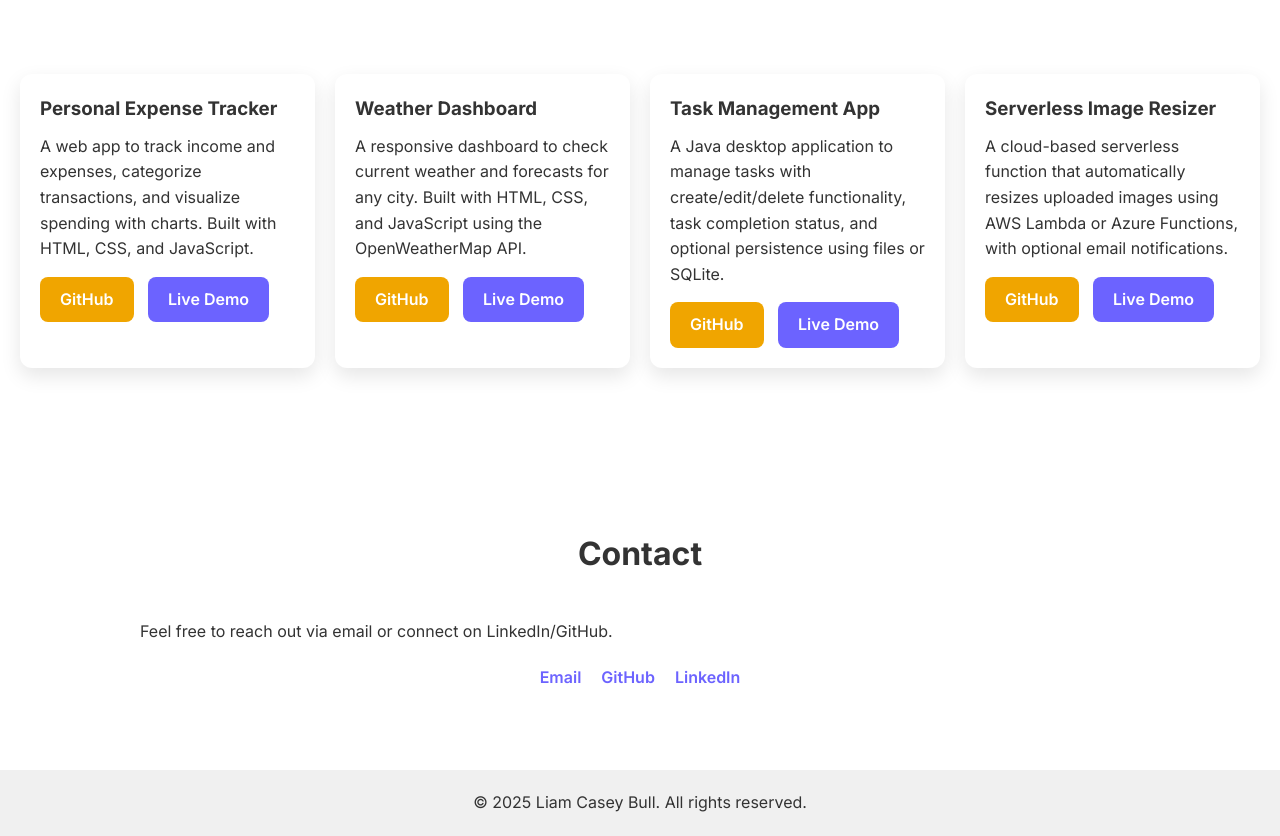
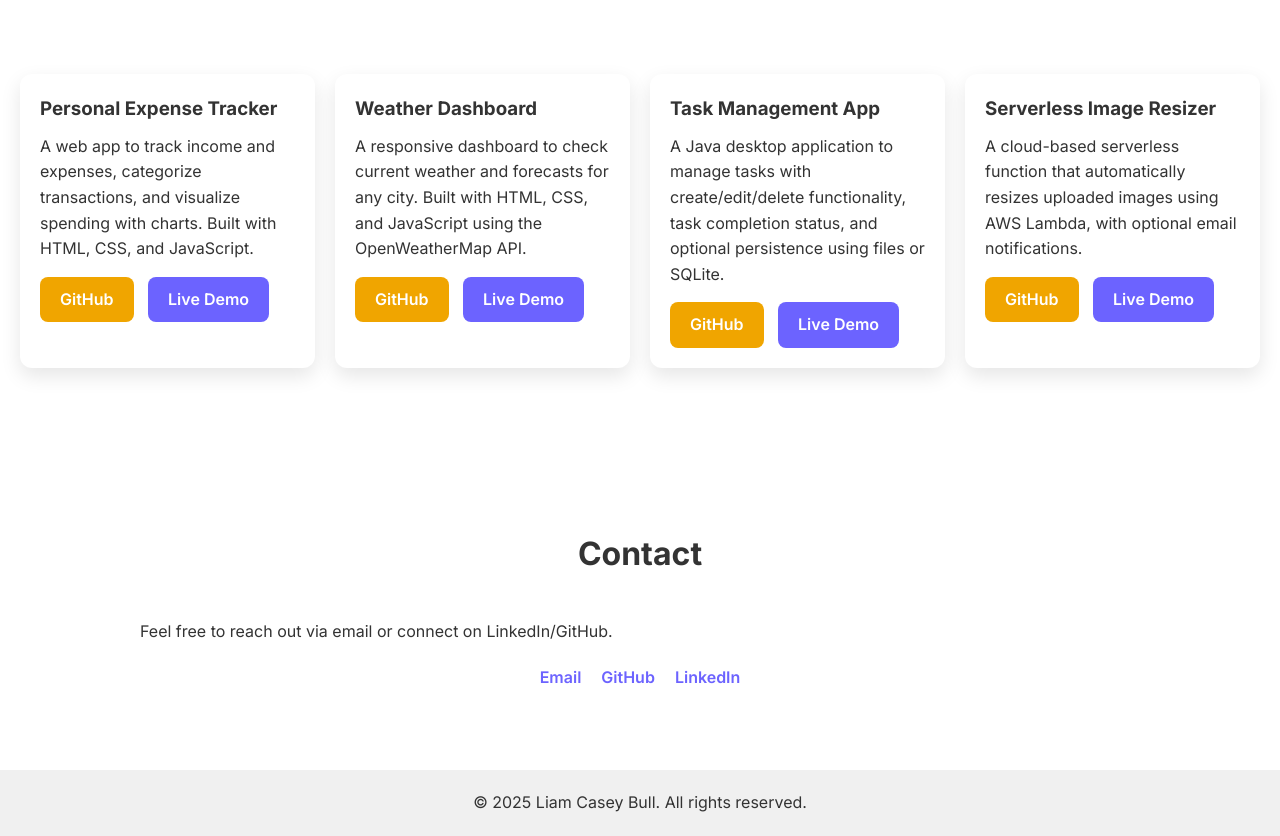
Before and after one commit to Juskiie/juskiie.github.io, a website: page index.html in a window 1280 px wide. Shown: the part 1200-2036 px from the top of the page. Drawn offline with Linux system fonts and the light colour scheme.

Commit message:
Update index.html
Minor change to project description.

```diff
--- a/index.html
+++ b/index.html
@@ -8,7 +8,7 @@
     <link href="https://fonts.googleapis.com/css2?family=Inter:wght@400;600;700&display=swap" rel="stylesheet">
 </head>
 <body>
-<!-- Header -->
+
 <header id="abd">
     <nav>
         <ul>
@@ -25,7 +25,6 @@
     </div>
 </header>
 
-<!-- About Section -->
 <section id="about">
     <div class="container">
         <h2>About Me</h2>
@@ -45,7 +44,6 @@
     </div>
 </section>
 
-<!-- Projects Section - Placeholder -->
 <section id="projects">
     <div class="project-grid">
         <div class="project-card">
@@ -75,7 +73,7 @@
         <div class="project-card">
             <h3>Serverless Image Resizer</h3>
             <p>
-                A cloud-based serverless function that automatically resizes uploaded images using AWS Lambda or Azure Functions, with optional email notifications.
+                A cloud-based serverless function that automatically resizes uploaded images using AWS Lambda, with optional email notifications.
             </p>
             <a href="#" class="btn">GitHub</a>
             <a href="#" class="btn btn-secondary">Live Demo</a>
@@ -83,7 +81,6 @@
     </div>
 </section>
 
-<!-- Contact Section -->
 <section id="contact">
     <div class="container">
         <h2>Contact</h2>
@@ -96,7 +93,6 @@
     </div>
 </section>
 
-<!-- Footer -->
 <footer>
     <p>&copy; 2025 Liam Casey Bull. All rights reserved.</p>
 </footer>
```
